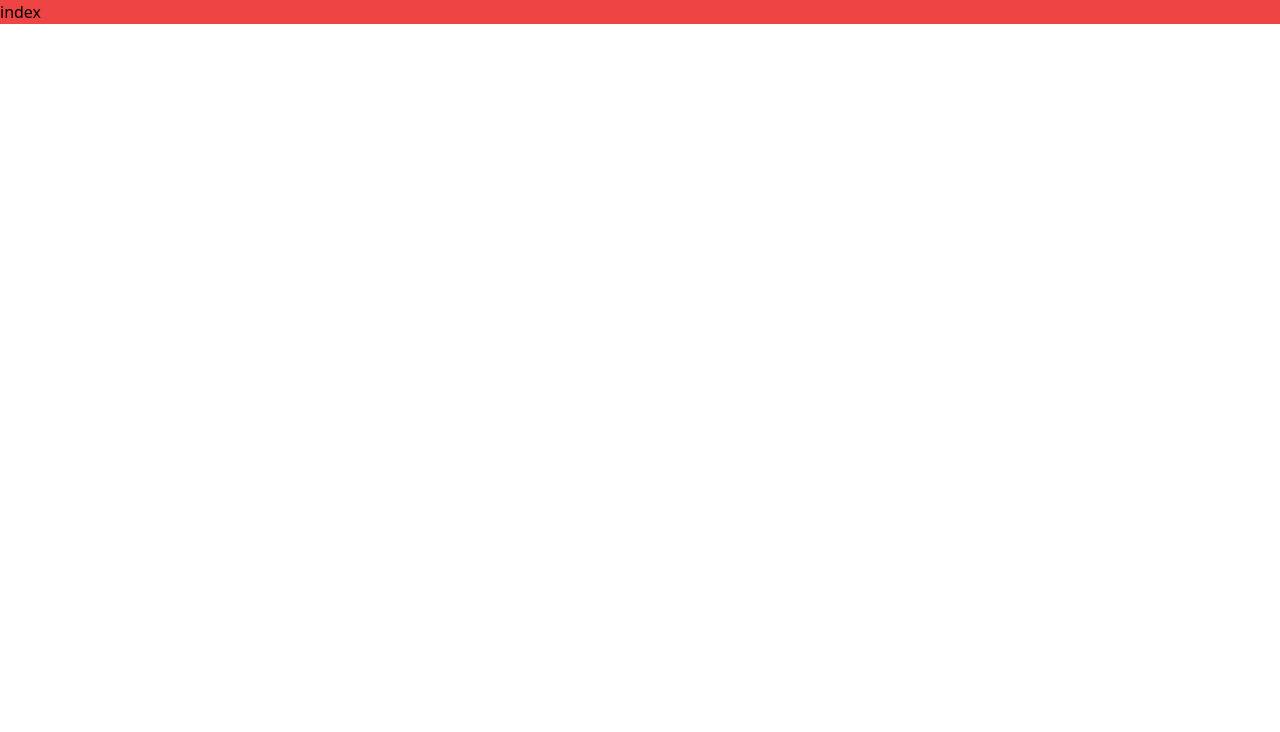
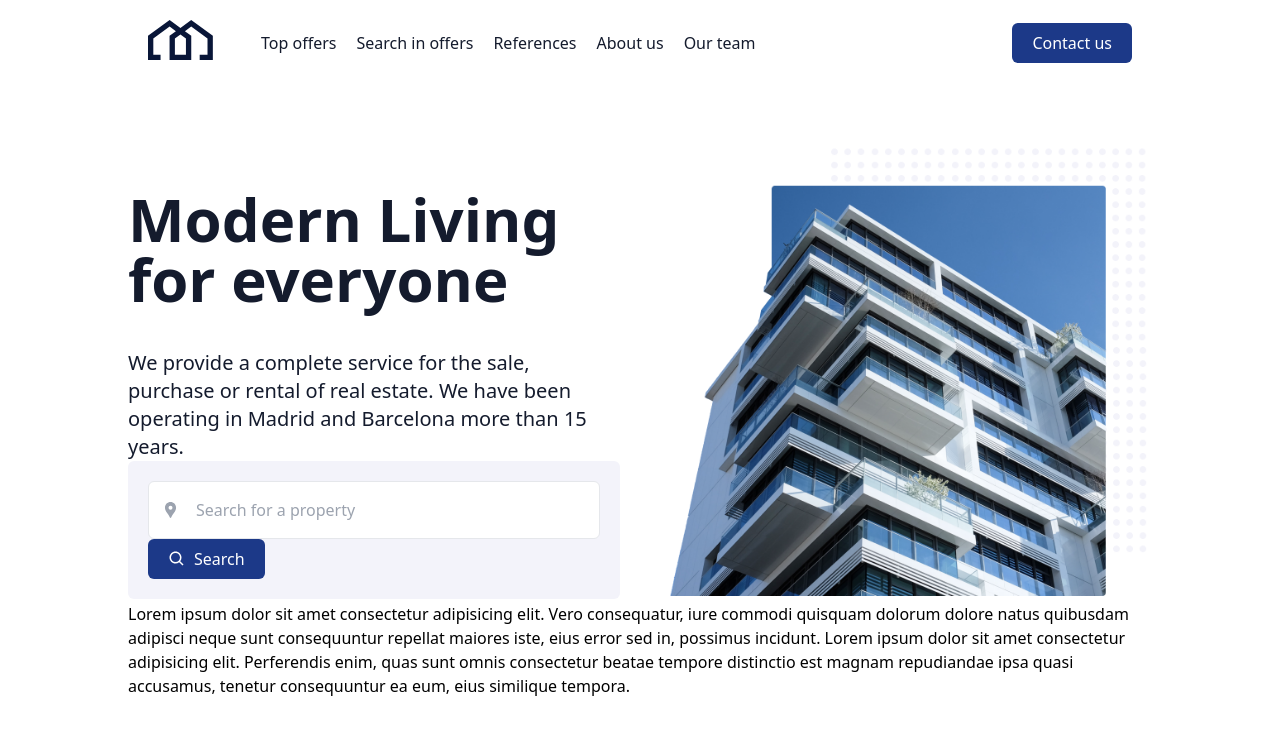
Before and after one commit to evergreenx/seekers-realty, a Next.js app: page / in a window 1280 px wide. Shown: the top 732 px of the page. Built offline with nearby package versions, Linux system fonts and the light colour scheme.

Commit message:
adding hero

```diff
--- /dev/null
+++ b/components/Home/Hero.tsx
@@ -0,0 +1,58 @@
+/* eslint-disable react/jsx-key */
+import React from "react";
+import Image from "next/image";
+import HeroImage from "../../public/hero.png";
+import { BiSearch } from "react-icons/bi";
+import { MdLocationPin } from "react-icons/md";
+const Hero = () => {
+    return (
+        <div className="grid lg:grid-cols-2 grid-cols-1 gap-10 items-center">
+            <div className="text-container">
+                <h2 className="text-textColor text-6xl font-bold py-10">Modern Living for everyone</h2>
+
+                <p className="text-textColor font-normal text-xl ">
+                    We provide a complete service for the sale, purchase or rental of real
+                    estate. We have been operating in Madrid and Barcelona more than 15
+                    years.
+                </p>
+
+
+
+
+                <div className="search bg-[#F3F3FA] p-5 rounded-md">
+
+
+                    <div className="input__container d flex rounded-md px-3  border items-center bg-white  ">
+                        <MdLocationPin className="text-xl text-gray-400" />
+
+                        <input type={"text"} className="input p-4 w-full outline-none " placeholder="Search for a property"
+
+
+                        />
+
+
+                    </div>
+
+                    <div className="button">
+                        <button className="bg-basic text-white rounded-md px-5 py-2 hover:bg-blue-300 flex items-center justify-center">
+
+
+                            <BiSearch className="mr-2 font-bold text-lg" />
+
+                            Search
+                        </button>
+
+                    </div>
+                </div>
+            </div>
+
+            <div className="image_container">
+                <Image src={HeroImage} alt={'hero'} />
+            </div>
+
+
+        </div>
+    );
+};
+
+export default Hero;
--- /dev/null
+++ b/components/Home/Index.tsx
@@ -0,0 +1,17 @@
+import React from 'react'
+import Topbar from '../TopBar/Index'
+import Hero from './Hero'
+
+const index = () => {
+    return (
+        <div>
+
+            <Topbar />
+
+
+            <Hero />
+        </div>
+    )
+}
+
+export default index
--- /dev/null
+++ b/components/TopBar/Index.tsx
@@ -0,0 +1,35 @@
+/* eslint-disable react/jsx-key */
+/* eslint-disable jsx-a11y/alt-text */
+import React from 'react'
+import Image from 'next/image'
+import Logo from '../../public/Vector.svg'
+import '../TopBar/style.module.css'
+const Index = () => {
+    return (
+        <div className='flex items-center justify-between pt-5 mb-20 px-5  '>
+
+            <div className="logo mr-12 ">
+                <Image src={Logo} />
+            </div>
+
+            <div className="links flex-1 ">
+
+                <ul className='flex text-textColor font-normal text-base space-x-5 '>
+                    <li>Top offers</li>
+                    <li>Search in offers</li>
+                    <li> References</li>
+                    <li> About us</li>
+                    <li>Our team</li>
+                </ul>
+            </div>
+
+            <div className="contact__us__button">
+                <button className=" bg-basic text-white rounded-md px-5 py-2 hover:bg-blue-300">
+                    Contact us
+                </button>
+            </div>
+        </div>
+    )
+}
+
+export default Index
--- /dev/null
+++ b/components/TopBar/style.module.css
@@ -0,0 +1 @@
+/* tailwind reuseable */
--- a/pages/index.tsx
+++ b/pages/index.tsx
@@ -1,8 +1,17 @@
+/* eslint-disable react/jsx-key */
 import React from 'react'
+import Home from '../components/Home/Index'
 
 const index = () => {
   return (
-    <div className='bg-red-500'>index</div>
+    <div className='max-w-5xl mx-auto'>
+
+      <Home />
+
+
+      Lorem ipsum dolor sit amet consectetur adipisicing elit. Vero consequatur, iure commodi quisquam dolorum dolore natus quibusdam adipisci neque sunt consequuntur repellat maiores iste, eius error sed in, possimus incidunt.
+      Lorem ipsum dolor sit amet consectetur adipisicing elit. Perferendis enim, quas sunt omnis consectetur beatae tempore distinctio est magnam repudiandae ipsa quasi accusamus, tenetur consequuntur ea eum, eius similique tempora.
+    </div>
   )
 }
 
--- a/tailwind.config.js
+++ b/tailwind.config.js
@@ -4,7 +4,12 @@ module.exports = {
     "./components/**/*.{js,ts,jsx,tsx}",
   ],
   theme: {
-    extend: {},
+    extend: {
+      colors: {
+        basic: "#1C3988",
+        textColor : '#141B2D'
+      },
+    },
   },
   plugins: [],
-}
+};
```
Also changed, not shown: components/Home/style.button.css (added), components/Index.js (added), public/Vector.svg (added), public/hero.png (added).
